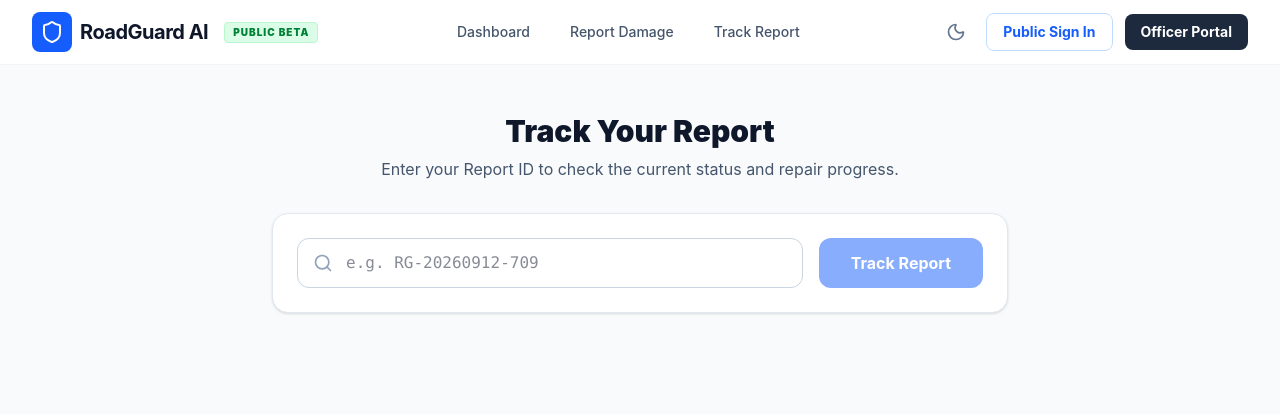
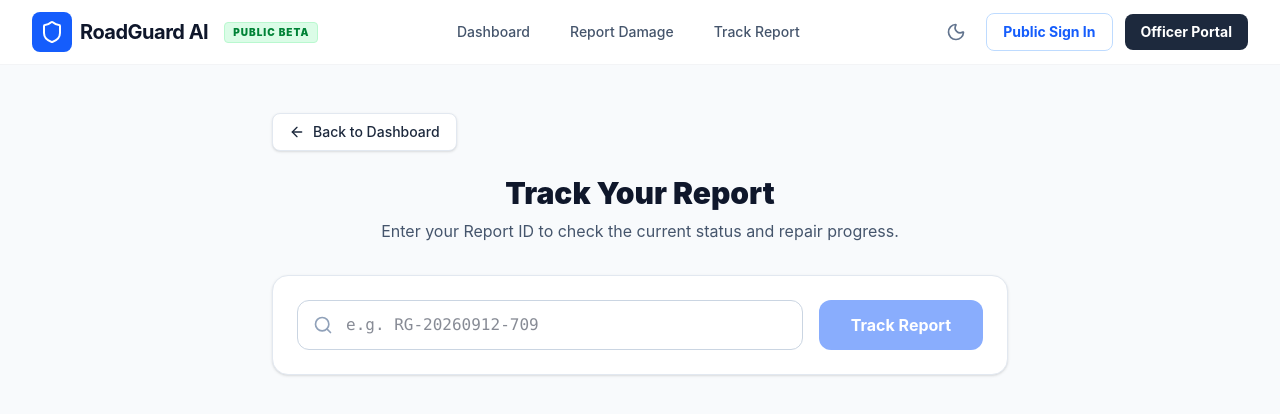
Before and after one commit to madhanvishanth11-cpu/ROADGUARD-AI, a React (Vite) app: page /track in a window 1280 px wide. Shown: the top 414 px of the page. Built offline with nearby package versions, Linux system fonts and the light colour scheme.

Commit message:
Fix Track Report Progress button in Dashboard and add URL param routing

```diff
--- a/src/pages/citizen/MyReportsPage.tsx
+++ b/src/pages/citizen/MyReportsPage.tsx
@@ -138,8 +138,8 @@ export const MyReportsPage = () => {
 
                 <div className="mt-5 pt-5 border-t border-slate-100 dark:border-[#2A2A2A]">
                   <button
-                    onClick={() => navigate(`/my-reports/${report.id}`)}
-                    className="w-full flex items-center justify-between text-blue-600 dark:text-blue-400 font-bold hover:bg-blue-50 dark:bg-blue-900/20 px-4 py-2.5 rounded-xl transition-colors"
+                    onClick={() => navigate(`/track?reportId=${report.id}`)}
+                    className="w-full flex items-center justify-between text-blue-600 dark:text-blue-400 font-bold hover:bg-blue-50 dark:hover:bg-[#151515] px-4 py-2.5 rounded-xl transition-colors cursor-pointer"
                   >
                     Track Report Progress
                     <ChevronRight className="w-5 h-5" />
--- a/src/pages/citizen/TrackReport.tsx
+++ b/src/pages/citizen/TrackReport.tsx
@@ -1,10 +1,10 @@
 import { useState, useEffect, Component } from 'react';
 import type { ErrorInfo, ReactNode } from 'react';
-import { Search, Loader2, CheckCircle, AlertCircle } from 'lucide-react';
+import { Search, Loader2, CheckCircle, AlertCircle, ArrowLeft } from 'lucide-react';
 import { getReportById, getReports } from '../../services/db/api';
 import type { Report } from '../../types';
 import { useAuth } from '../../contexts/AuthContext';
-import { Link } from 'react-router-dom';
+import { Link, useNavigate, useSearchParams } from 'react-router-dom';
 
 // ---------------------------------------------------------
 // Error Boundary to prevent white screen
@@ -49,12 +49,21 @@ class TrackReportErrorBoundary extends Component<EBProps, EBState> {
 // ---------------------------------------------------------
 const TrackReportContent = () => {
   const { user } = useAuth();
+  const navigate = useNavigate();
+  const [searchParams] = useSearchParams();
 
   const [reportId, setReportId] = useState('');
   const [loading, setLoading] = useState(false);
   const [report, setReport] = useState<Report | null>(null);
   const [error, setError] = useState('');
   const [myReports, setMyReports] = useState<Report[]>([]);
+
+  useEffect(() => {
+    const idFromUrl = searchParams.get('reportId');
+    if (idFromUrl) {
+      handleTrackSubmit(idFromUrl);
+    }
+  }, [searchParams]);
 
   // Automatically fetch reports for "Demo Citizen"
   useEffect(() => {
@@ -188,6 +197,16 @@ const TrackReportContent = () => {
 
   return (
     <div className="max-w-3xl mx-auto px-4 py-8 md:py-12 min-h-screen">
+      <div className="mb-6">
+        <button
+          onClick={() => navigate(-1)}
+          className="inline-flex items-center gap-2 px-4 py-2 bg-white dark:bg-[#111111] border border-slate-200 dark:border-[#2A2A2A] text-slate-800 dark:text-white rounded-lg hover:bg-slate-50 dark:hover:bg-[#151515] transition-colors font-medium text-sm shadow-sm"
+        >
+          <ArrowLeft className="w-4 h-4" />
+          Back to Dashboard
+        </button>
+      </div>
+
       <div className="text-center mb-8">
         <h1 className="text-3xl font-black text-slate-900 dark:text-white mb-2">Track Your Report</h1>
         <p className="text-slate-600 dark:text-[#A1A1AA]">Enter your Report ID to check the current status and repair progress.</p>
```
